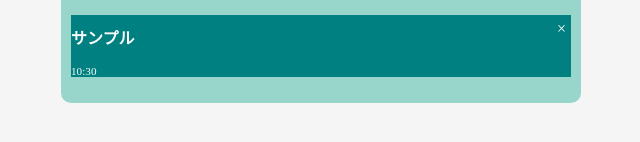
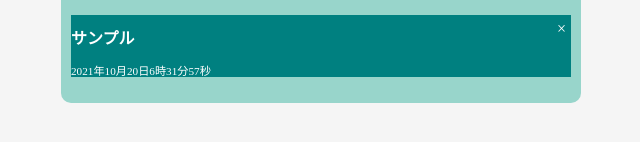
Before and after one commit to takiwaka/ReactPractice1, a React (Create React App) app: page / in a window 1280 px wide. Shown: the part 424-566 px from the top of the page, without its empty margins (319-959 px from the left). Built offline with nearby package versions, Linux system fonts and the light colour scheme.

Commit message:
時刻昨日作成中 とりあえず現在時刻を定義してぶち込んだらstate更新の度に全部更新された

```diff
--- a/src/App.jsx
+++ b/src/App.jsx
@@ -16,6 +16,21 @@ export const App = () => {
     setPostedText(newTweet);
     setTweetText("");
   };
+
+  const date = new Date();
+  const currentTime =
+    date.getFullYear() +
+    "年" +
+    (date.getMonth() + 1) +
+    "月" +
+    date.getDate() +
+    "日" +
+    date.getHours() +
+    "時" +
+    date.getMinutes() +
+    "分" +
+    date.getSeconds() +
+    "秒";
 
   const onChangeInputText = (event) =>
     setTweetText(event.target.value);
@@ -55,9 +70,8 @@ export const App = () => {
                 <TimelineTextStyled>
                   {tweet}
                 </TimelineTextStyled>
-
                 <TimelinePostTimeStyled>
-                  10:30
+                  {currentTime}
                 </TimelinePostTimeStyled>
               </TimelineRowStyled>
             );
```
